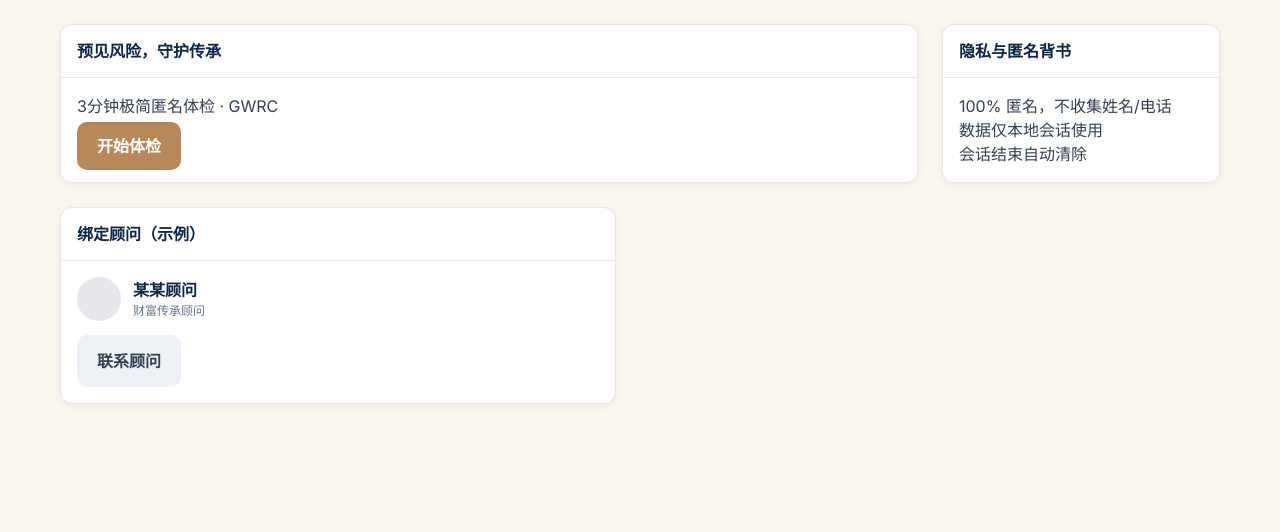
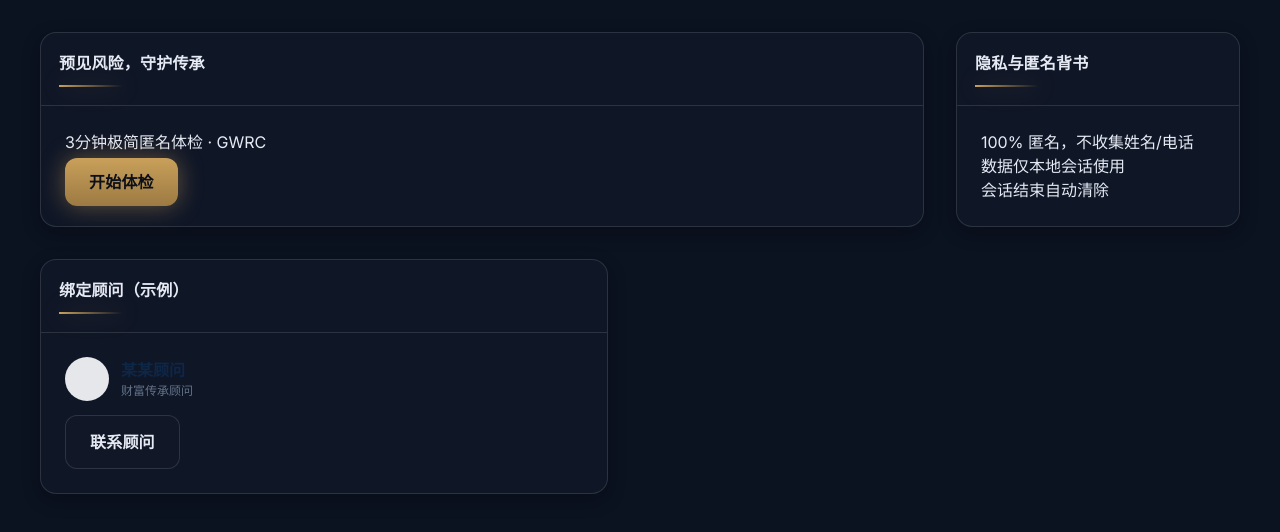
Before and after one commit to haibonz-NZ/wealthsolution_client, a Next.js app: page / in a window 1280 px wide. Shown: the top 532 px of the page. Built offline with nearby package versions, Linux system fonts and the light colour scheme.

Commit message:
style(theme): Dark+Gold interactive theme with animated backdrops, glass cards, gold glow buttons

```diff
--- a/src/styles/identity.css
+++ b/src/styles/identity.css
@@ -1,132 +1,170 @@
-/* GWRC Site Theme: Copper + DeepBlue, Inter + Chinese Sans, Medium Spacing, Moderate Motion */
-/* Last updated: 2026-01-15 (Asia/Shanghai) */
+/* GWRC Dark+Gold Interactive Theme */
+/* Audience: high-end client-facing, strong motion & interactivity */
+/* Date: 2026-01-15 (Asia/Shanghai) */
 
-/* Typography: Inter for Latin, system Chinese sans for CJK */
-@import url('https://fonts.googleapis.com/css2?family=Inter:wght@400;500;600;700&display=swap');
+@import url('https://fonts.googleapis.com/css2?family=Inter:wght@400;600;700&display=swap');
 
 :root {
-  /* Brand palette */
-  --deepBlue: #0F2747; /* 深蓝（专业/稳重） */
-  --cream:    #F9F4EA; /* 奶油米白（温润背景） */
-  --copper:   #B8875A; /* 铜金（高端金融主色） */
-  --copper-700: #9A6C45;
-  --copper-900: #7D5536;
+  /* Dark base */
+  --bg-dark: #0B1220;           /* page background */
+  --bg-panel: rgba(18, 24, 40, 0.75); /* glass panel */
+  --bg-panel-strong: rgba(18, 24, 40, 0.92);
+  --deepBlue: #0F2747;          /* legacy deep blue for text accents */
 
-  /* Semantic accents */
-  --red:   #D43F3A;  /* 高危 */
-  --yellow:#D9A547;  /* 中危 */
-  --green: #2FA36B;  /* 低危 */
+  /* Gold system */
+  --gold: #C9A05A;              /* primary gold */
+  --gold-strong: #E3B964;       /* hover gold */
+  --gold-dark: #9C7A43;         /* active gold */
+  --gold-glow: 0 0 24px rgba(201,160,90,0.45);
 
-  /* Neutrals */
-  --slate:  #334155; /* 主文本 */
-  --muted:  #64748B; /* 次文本 */
-  --border: #E5E7EB; /* 边框 */
-  --bg:     #FBF7EE; /* 站点背景（奶油基调） */
+  /* Semantic lights */
+  --red: #FF5C5C;   /* high risk */
+  --yellow: #FFC15A;/* medium risk */
+  --green: #45E39B; /* low risk */
 
-  /* Elevation & Radius */
-  --radius: 12px;
-  --shadow-sm: 0 2px 8px rgba(15,39,71,0.06);
-  --shadow-md: 0 6px 16px rgba(15,39,71,0.08);
-  --shadow-lg: 0 12px 28px rgba(15,39,71,0.12);
+  /* Neutral texts */
+  --text: #E6EAF4;
+  --text-muted: #98A0B3;
+  --border: rgba(255,255,255,0.12);
 
-  /* Spacing scale (Medium density) */
+  /* Motion & elevation */
+  --ease: cubic-bezier(0.22, 1, 0.36, 1);
+  --transition: 260ms var(--ease);
+  --shadow-sm: 0 6px 18px rgba(0,0,0,0.25);
+  --shadow-md: 0 12px 34px rgba(0,0,0,0.35);
+  --shadow-lg: 0 24px 60px rgba(0,0,0,0.45);
+
+  /* Radius & spacing (interactive) */
+  --radius: 16px;
   --space-1: 6px;
   --space-2: 10px;
   --space-3: 14px;
-  --space-4: 16px;
-  --space-5: 20px;
-  --space-6: 24px;
-
-  /* Motion (Moderate) */
-  --ease: cubic-bezier(0.25, 0.1, 0.25, 1);
-  --transition: 200ms var(--ease);
+  --space-4: 18px;
+  --space-5: 24px;
+  --space-6: 32px;
 }
 
-/* Global reset & base */
+/* Global base */
 * { box-sizing: border-box; }
 html, body { height: 100%; }
 body {
   margin: 0;
-  background: var(--bg);
-  color: var(--slate);
-  font-family: Inter, 'PingFang SC', 'Microsoft YaHei', 'Noto Sans SC', 'Helvetica Neue', Arial, sans-serif;
-  -webkit-font-smoothing: antialiased;
-  -moz-osx-font-smoothing: grayscale;
+  background: var(--bg-dark);
+  color: var(--text);
+  font-family: Inter, 'PingFang SC', 'Microsoft YaHei', 'Noto Sans SC', system-ui, -apple-system, sans-serif;
+  -webkit-font-smoothing: antialiased; -moz-osx-font-smoothing: grayscale;
 }
 
-h1, h2, h3 { color: var(--deepBlue); margin: 0 0 var(--space-4); line-height: 1.25; }
-p { margin: 0 0 var(--space-4); }
+/* Animated hero backdrop */
+.hero-backdrop {
+  position: fixed; inset: 0; pointer-events: none; z-index: 0;
+  background: radial-gradient(1200px 600px at 20% 20%, rgba(201,160,90,0.12), transparent 60%),
+              radial-gradient(900px 500px at 80% 30%, rgba(120,180,255,0.10), transparent 60%),
+              linear-gradient(180deg, rgba(255,255,255,0.02), rgba(255,255,255,0));
+  overflow: hidden;
+}
+.hero-lines {
+  position: absolute; inset: 0; opacity: 0.35;
+  background-image: repeating-linear-gradient(90deg, rgba(255,255,255,0.04) 0 1px, transparent 1px 80px),
+                    repeating-linear-gradient(0deg, rgba(255,255,255,0.04) 0 1px, transparent 1px 80px);
+  animation: drift 18s linear infinite;
+}
+@keyframes drift { from { transform: translateY(0); } to { transform: translateY(-80px); } }
 
-/* Layout grid (3 columns default) */
-.identity-page { background: var(--bg); min-height: 100vh; padding: var(--space-6); }
-.identity-grid {
-  max-width: 1160px; margin: 0 auto;
-  display: grid; grid-template-columns: 2fr 1.2fr 1fr; gap: var(--space-6);
+/* Layout */
+.identity-page { min-height: 100vh; padding: var(--space-6); position: relative; z-index: 1; }
+.identity-grid { max-width: 1200px; margin: 0 auto; display: grid; grid-template-columns: 2fr 1.2fr 1fr; gap: var(--space-6); }
+
+/* Card: glass & glow */
+.card {
+  background: var(--bg-panel);
+  border: 1px solid var(--border);
+  backdrop-filter: blur(10px) saturate(120%);
+  border-radius: var(--radius);
+  box-shadow: var(--shadow-sm);
+  transition: transform var(--transition), box-shadow var(--transition), border-color var(--transition);
+}
+.card:hover { transform: translateY(-4px); box-shadow: var(--shadow-md); border-color: rgba(201,160,90,0.35); }
+.card-header { padding: var(--space-4); border-bottom: 1px solid var(--border); font-weight: 700; color: var(--text); letter-spacing: 0.2px; }
+.card-body   { padding: var(--space-5); }
+
+/* Accent title underline */
+.card-header::after {
+  content: ''; display: block; width: 64px; height: 2px; margin-top: var(--space-2);
+  background: linear-gradient(90deg, rgba(201,160,90,1), rgba(201,160,90,0));
+  box-shadow: var(--gold-glow);
 }
 
-/* Card */
-.card {
-  background: #fff; border: 1px solid var(--border); border-radius: var(--radius);
-  box-shadow: var(--shadow-sm);
-  transition: box-shadow var(--transition), transform var(--transition);
+/* Buttons: gold pulse */
+.btn { border: none; border-radius: 12px; padding: var(--space-3) var(--space-5); cursor: pointer; font-weight: 700; letter-spacing: 0.2px; }
+.btn-primary {
+  position: relative; isolation: isolate;
+  background: linear-gradient(180deg, var(--gold), var(--gold-dark)); color: #0B0F19;
+  box-shadow: var(--gold-glow);
+  transition: transform var(--transition), filter var(--transition), box-shadow var(--transition);
 }
-.card:hover { box-shadow: var(--shadow-md); transform: translateY(-2px); }
-.card-header { padding: var(--space-3) var(--space-4); border-bottom: 1px solid var(--border); font-weight: 600; color: var(--deepBlue); }
-.card-body   { padding: var(--space-4); }
+.btn-primary::before {
+  content: ''; position: absolute; inset: -2px; border-radius: 14px;
+  background: radial-gradient(600px 160px at 50% 0%, rgba(227,185,100,0.35), transparent 60%);
+  z-index: -1; filter: blur(8px); opacity: 0; transition: opacity var(--transition);
+}
+.btn-primary:hover { transform: translateY(-2px); filter: brightness(1.05); box-shadow: var(--shadow-md), var(--gold-glow); }
+.btn-primary:hover::before { opacity: 1; }
+.btn-primary:active { transform: translateY(0); filter: brightness(0.98); }
+.btn-secondary { background: var(--bg-panel-strong); color: var(--text); border: 1px solid var(--border); }
+.btn-secondary:hover { border-color: rgba(201,160,90,0.35); }
+.btn-primary[disabled], .btn[aria-disabled="true"] { background: #3A4155; color: #9AA2B5; cursor: not-allowed; box-shadow: none; }
 
-/* Buttons */
-.btn { border: none; border-radius: 10px; padding: var(--space-3) var(--space-5); cursor: pointer; font-weight: 600; }
-.btn-primary {
-  background: var(--copper); color: #fff; box-shadow: 0 1px 0 rgba(0,0,0,0.05) inset;
-  transition: background var(--transition), box-shadow var(--transition), transform var(--transition);
-}
-.btn-primary:hover { background: var(--copper-700); box-shadow: var(--shadow-sm); }
-.btn-primary:active { background: var(--copper-900); transform: translateY(1px); }
-.btn-secondary { background: #EEF2F7; color: var(--slate); }
-.btn-secondary:hover { background: #E4E9F0; }
-.btn-primary[disabled], .btn[aria-disabled="true"] { background:#E5E7EB; color:#94A3B8; cursor:not-allowed; }
-
-/* Badges & dots */
-.badge { display:inline-flex; align-items:center; height:22px; padding:0 var(--space-2); border:1px solid var(--copper); border-radius:999px; font-size:12px; color:var(--copper); }
-.dot { width:8px; height:8px; border-radius:50%; }
-.dot.red{ background:var(--red); } .dot.yellow{ background:var(--yellow); } .dot.green{ background:var(--green); }
+/* Badges
+   Use gold outline pills */
+.badge { display:inline-flex; align-items:center; height:24px; padding: 0 var(--space-3); border:1px solid var(--gold); color: var(--gold); border-radius: 999px; font-size: 12px; }
 
 /* Modal */
-.modal-backdrop { position:fixed; inset:0; background:rgba(0,0,0,.35); display:flex; align-items:center; justify-content:center; }
-.modal { width:640px; max-width:calc(100vw - 40px); background:#fff; border-radius:var(--radius); box-shadow:var(--shadow-lg); overflow:hidden; }
-.modal-header { padding: var(--space-3) var(--space-4); border-bottom:1px solid var(--border); color:var(--deepBlue); font-weight:600; }
-.modal-body   { padding: var(--space-4); }
-.modal-actions{ display:flex; justify-content:flex-end; gap: var(--space-3); padding: var(--space-3) var(--space-4); border-top:1px solid var(--border); }
+.modal-backdrop { position: fixed; inset: 0; background: rgba(0,0,0,0.55); display:flex; align-items:center; justify-content:center; }
+.modal { width: 720px; max-width: calc(100vw - 40px); background: var(--bg-panel-strong); border: 1px solid var(--border); border-radius: var(--radius); box-shadow: var(--shadow-lg); overflow: hidden; }
+.modal-header { padding: var(--space-4); border-bottom: 1px solid var(--border); color: var(--text); font-weight: 700; }
+.modal-body   { padding: var(--space-5); }
+.modal-actions{ display:flex; justify-content:flex-end; gap: var(--space-3); padding: var(--space-4); border-top: 1px solid var(--border); }
 
 /* Fields */
-.field { border:1px solid var(--border); border-radius:10px; padding: var(--space-3) var(--space-4); margin-bottom: var(--space-3); }
-.field.missing { border-color: var(--red); background:#FEF2F2; }
-.field-label { font-weight:500; color:var(--slate); margin-bottom: var(--space-2); }
-.field-label .required { font-size:12px; margin-left: var(--space-1); color: var(--muted); }
+.field { border:1px solid var(--border); border-radius: 12px; padding: var(--space-4); margin-bottom: var(--space-3); background: rgba(255,255,255,0.02); }
+.field.missing { border-color: var(--red); background: rgba(255,92,92,0.08); }
+.field-label { font-weight: 600; color: var(--text); margin-bottom: var(--space-2); }
+.field-label .required { font-size: 12px; margin-left: var(--space-1); color: var(--text-muted); }
 .field-label .required.alert { color: var(--red); }
-.note { font-size:12px; color: var(--red); margin-top: var(--space-1); }
+.note { font-size: 12px; color: var(--red); margin-top: var(--space-1); }
 
 /* Map visuals */
 .identity-map {
-  position:relative; min-height:420px;
-  background-image: radial-gradient(circle at 24px 24px, rgba(184,135,90,0.12) 2px, transparent 2px);
-  background-size: 38px 38px; border:1px solid var(--copper); border-radius: var(--radius);
+  position: relative; min-height: 420px;
+  background-image: radial-gradient(36px 36px at 24px 24px, rgba(255,255,255,0.06), transparent 60%);
+  background-size: 64px 64px; border: 1px solid var(--border); border-radius: var(--radius);
 }
-.country-region { position:absolute; border:2px solid var(--copper); border-radius: var(--radius); background:rgba(255,255,255,0.92); transition: box-shadow var(--transition), transform var(--transition); }
-.country-region.active { box-shadow: 0 0 0 4px rgba(184,135,90,0.18); }
+.country-region { position:absolute; border:2px solid rgba(201,160,90,0.65); border-radius: var(--radius); background: rgba(12,18,32,0.75); transition: transform var(--transition), box-shadow var(--transition), border-color var(--transition); }
+.country-region.active { box-shadow: var(--gold-glow); border-color: var(--gold); }
 .country-region:hover { transform: translateY(-2px); }
-.country-box { height:100%; display:flex; flex-direction:column; justify-content:flex-start; padding: var(--space-3); }
-.country-title { display:flex; align-items:center; gap: var(--space-2); font-weight:600; color: var(--deepBlue); }
-.country-hint { font-size:12px; color: var(--muted); margin-top: var(--space-1); }
+.country-box { height:100%; display:flex; flex-direction:column; justify-content:flex-start; padding: var(--space-4); }
+.country-title { display:flex; align-items:center; gap: var(--space-2); font-weight:700; color: var(--text); }
+.country-hint { font-size: 12px; color: var(--text-muted); margin-top: var(--space-2); }
 
 /* Tag list */
 .tag-list { display:flex; flex-direction:column; gap: var(--space-2); }
-.tag-chip { display:flex; align-items:center; justify-content:space-between; gap:var(--space-2); padding: var(--space-3); border:1px solid var(--border); border-radius:10px; background:#fff; }
-.tag-left { display:flex; align-items:center; gap: var(--space-2); color: var(--slate); }
-.remove-btn { appearance:none; border:none; background:transparent; color:var(--muted); cursor:pointer; }
-.remove-btn:hover { color: var(--deepBlue); }
+.tag-chip { display:flex; align-items:center; justify-content:space-between; gap: var(--space-2); padding: var(--space-3); border:1px solid var(--border); border-radius: 12px; background: var(--bg-panel); box-shadow: var(--shadow-sm); }
+.tag-left { display:flex; align-items:center; gap: var(--space-2); color: var(--text); }
+.dot { width: 8px; height: 8px; border-radius: 50%; }
+.dot.red{ background: var(--red); } .dot.yellow{ background: var(--yellow); } .dot.green{ background: var(--green); }
+.remove-btn { appearance:none; border:none; background:transparent; color: var(--text-muted); cursor:pointer; }
+.remove-btn:hover { color: var(--text); }
 
 /* Tray */
-.tray { display:flex; flex-wrap:wrap; gap: var(--space-2); }
-.tray-pill { padding: var(--space-2) var(--space-3); border:2px solid var(--copper); border-radius:999px; cursor:grab; background:#fff; color:var(--slate); }
-.tray-pill:active { cursor:grabbing; }
+.tray { display:flex; flex-wrap:wrap; gap: var(--space-3); }
+.tray-pill { padding: var(--space-2) var(--space-3); border:2px solid var(--gold); border-radius: 999px; cursor: grab; background: transparent; color: var(--text); box-shadow: var(--gold-glow); }
+.tray-pill:active { cursor: grabbing; }
+
+/* Page hero container helpers */
+.page-hero { position: relative; z-index: 1; }
+
+/* Animated entrance utilities */
+.fade-up { opacity: 0; transform: translateY(8px); animation: fadeUp 480ms var(--ease) forwards; }
+@keyframes fadeUp { to { opacity: 1; transform: translateY(0); } }
+.glow-border { box-shadow: inset 0 0 0 1px var(--border), var(--gold-glow); }
```
